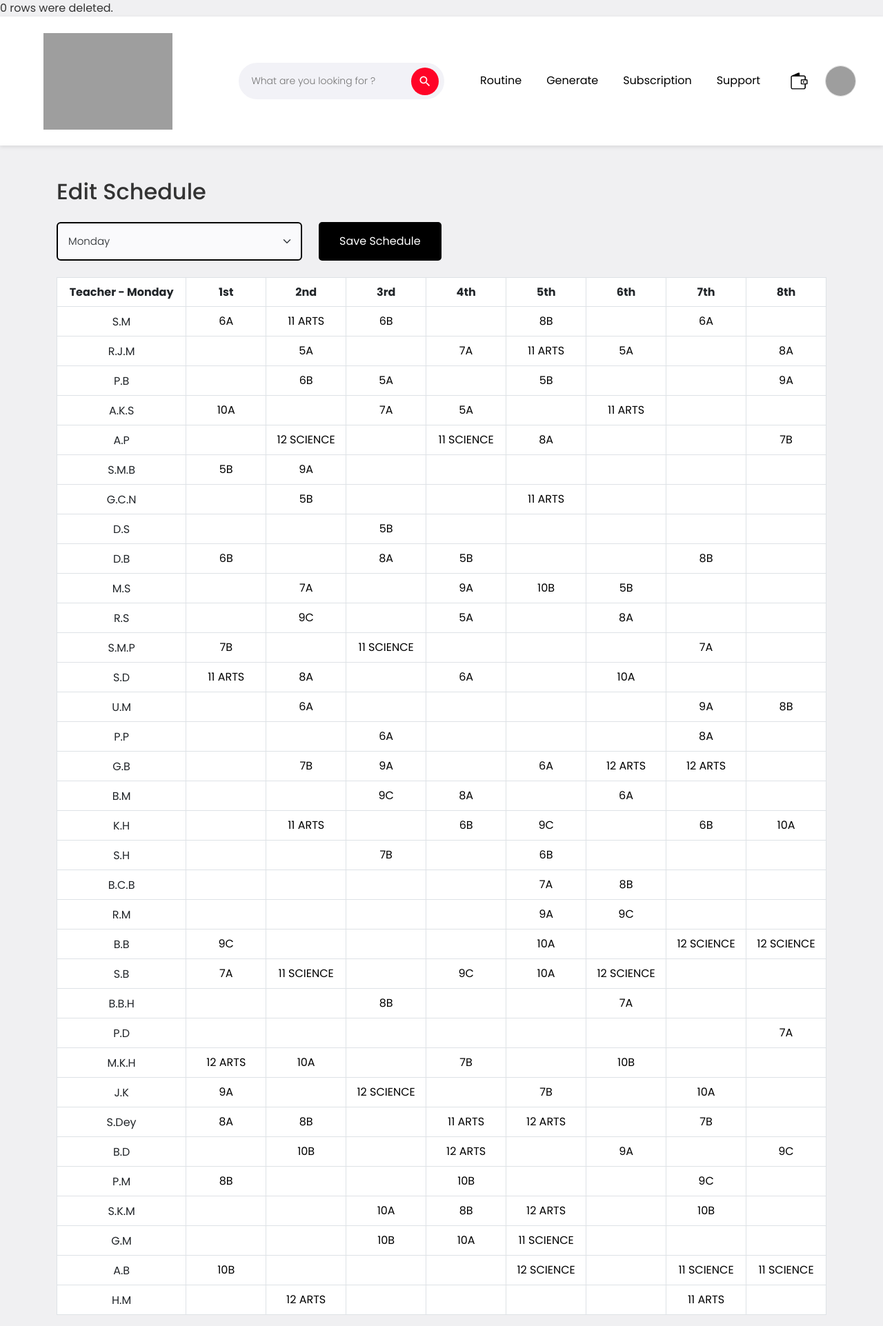
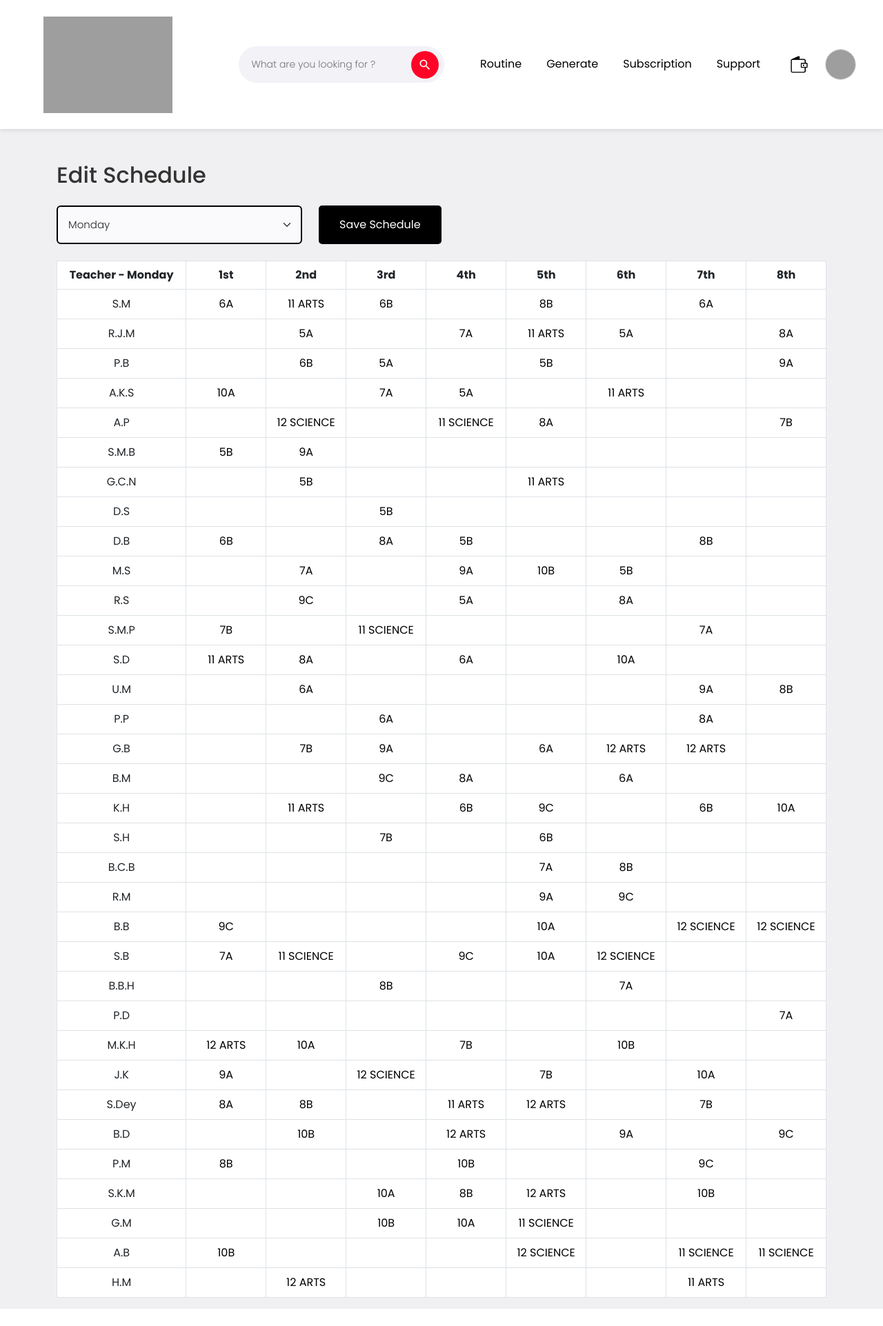
Before and after one commit to Suchibrata-Patra/TimeTable-Live-, a PHP site: page /routine in a window 1280 px wide. Shown: the whole page at 69% size. After the commit the page ends 1898 px from the top, so only its background shows below. Run offline with PHP 8.4, Linux system fonts and the light colour scheme; data comes from the database, SQL or seed files in the repository; some libraries are stand-ins or nearby versions; grey boxes are pictures that could not be loaded.

Commit message:
Update Routine.php

```diff
--- a/Routine.php
+++ b/Routine.php
@@ -36,12 +36,6 @@ if (isset($_GET['weekday'])) {
     exit;
 }
 // Perform the DELETE operation
-$deleteoption = $conn->query("DELETE FROM class_schedule WHERE Class='DELETE'");
-
-// Check if rows were deleted (optional, for confirmation)
-$affectedRows = $deleteoption->rowCount(); // Returns the number of rows affected by the DELETE operation
-
-echo "$affectedRows rows were deleted."; // Optional: For feedback on the operation
 
 
 
@@ -73,6 +67,13 @@ if ($_SERVER['REQUEST_METHOD'] == 'POST') {
                 ':teacherID' => $teacherID,
                 ':period' => $period
             ]);
+            $deleteoption = $conn->query("DELETE FROM class_schedule WHERE Class='DELETE'");
+
+// Check if rows were deleted (optional, for confirmation)
+$affectedRows = $deleteoption->rowCount(); // Returns the number of rows affected by the DELETE operation
+
+echo "$affectedRows rows were deleted."; // Optional: For feedback on the operation
+
         } else {
             // If DELETE is selected, just remove the schedule entry without inserting a new one
             $stmtDelete = $conn->prepare("DELETE FROM class_schedule WHERE Teacher_ID = :teacherID AND Weekday = :weekday AND Class = :classSection AND Class_Time = :period");
```
